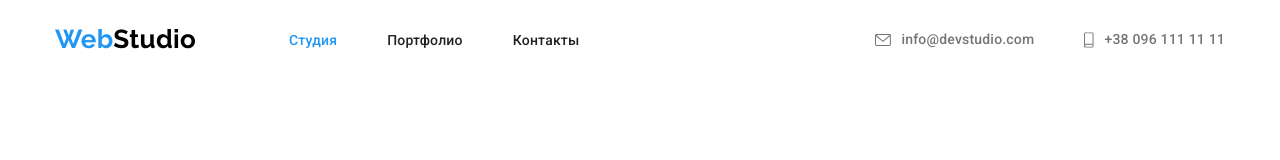
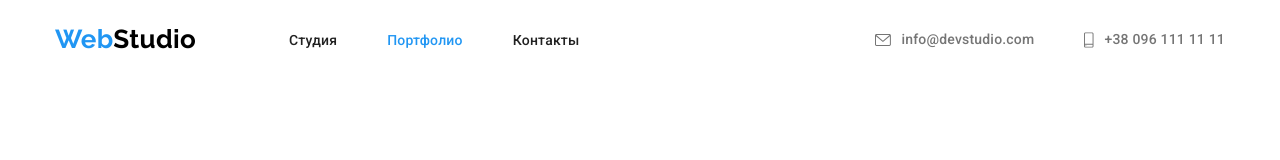
Before and after one commit to Annyenkov/goit-markup-hw-04, a plain HTML site: page portfolio.html in a window 1280 px wide. Shown: the top 160 px of the page. Drawn offline with nearby package versions, Linux system fonts and the light colour scheme.

Commit message:
currect header in portfolio.html

```diff
--- a/portfolio.html
+++ b/portfolio.html
@@ -18,8 +18,8 @@
       <nav class="header-nav">
         <a class="header-logo" lang="en" href="./index.html"> <span class="logo-part">Web</span>Studio</a>
         <ul class="header-list">
-          <li class="item"><a class="header-link current" href="./index.html">Студия</a></li>
-          <li class="item"><a class="header-link" href="./portfolio.html">Портфолио</a></li>
+          <li class="item"><a class="header-link" href="./index.html">Студия</a></li>
+          <li class="item"><a class="header-link current" href="./portfolio.html">Портфолио</a></li>
           <li class="item"><a class="header-link" href="">Контакты</a></li>
         </ul>
       </nav>
```
